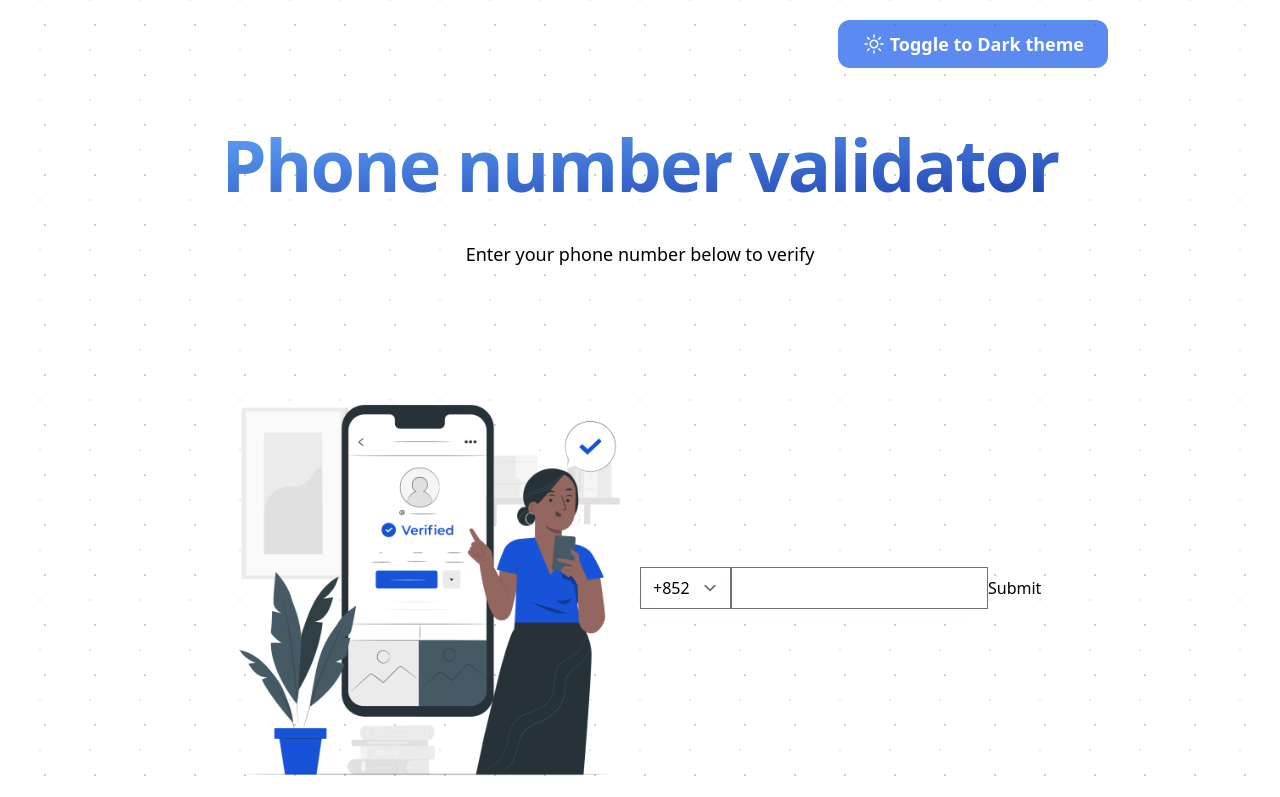
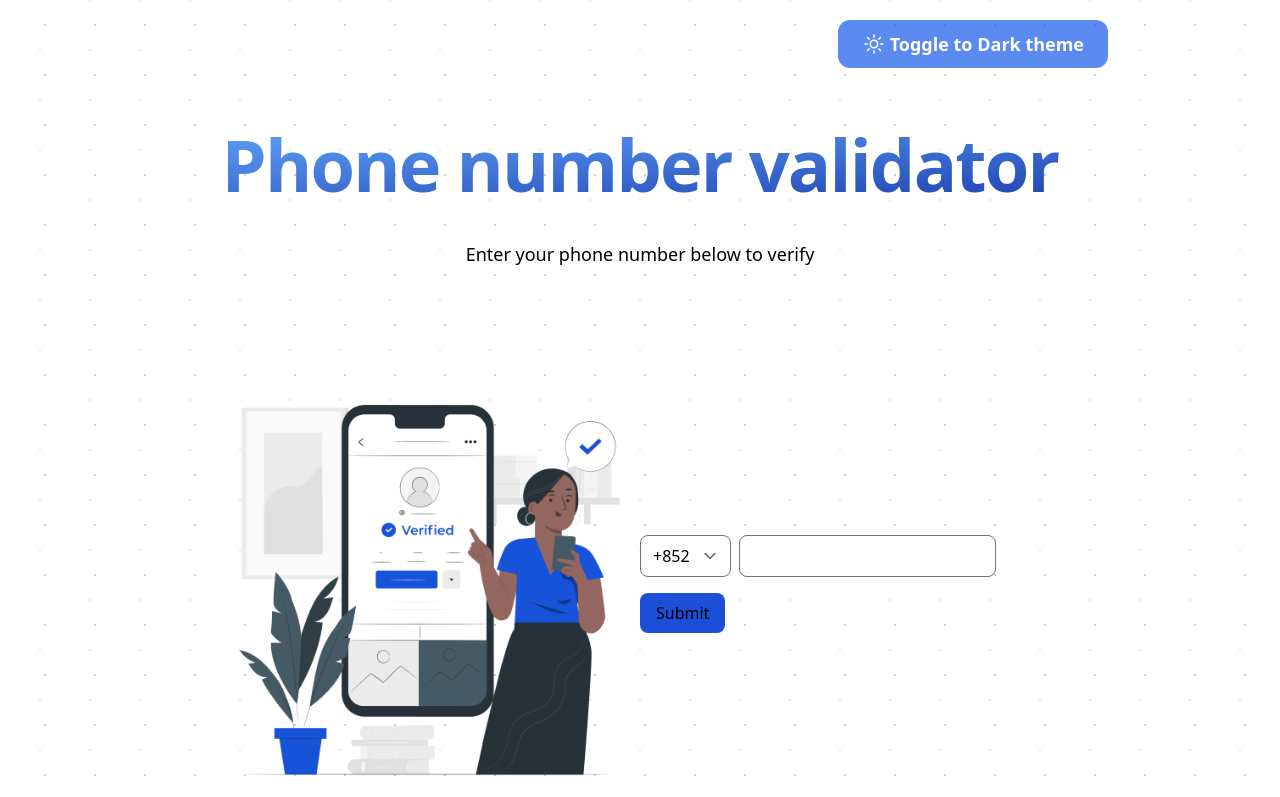
Before and after one commit to xtaaaal/phone-validation-ui, a Next.js app: page / in a window 1280 px wide. Shown: the top 797 px of the page. Built offline with nearby package versions, Linux system fonts and the light colour scheme.

Commit message:
style: custom form style

```diff
--- a/src/pages/index.module.css
+++ b/src/pages/index.module.css
@@ -22,14 +22,23 @@
   @apply text-center w-full text-lg font-medium mb-10 sm:mb-11;
 }
 .container {
-  @apply w-full max-w-7xl xl:max-w-screen-xl mx-auto p-16 flex justify-between items-center;
+  @apply w-full max-w-7xl xl:max-w-screen-xl mx-auto p-16 flex justify-between items-center flex-wrap;
 }
 .container div {
-  @apply w-1/2;
+  @apply w-1/2 min-w-[400px] mb-2;
 }
 .kvImg {
   @apply w-full;
 }
-.select {
-  @apply text-black;
+.input {
+  @apply text-black rounded-lg mr-2;
 }
+.buttonContainer {
+  @apply w-full flex justify-start mt-4;
+}
+.button {
+  @apply rounded-lg bg-blue-700 px-4 py-2;
+}
+.errorMsg {
+  @apply text-red-500;
+}
--- a/src/pages/index.tsx
+++ b/src/pages/index.tsx
@@ -55,7 +55,7 @@ const Home: NextPage = () => {
             >
               {({ isSubmitting }) => (
                 <Form>
-                  <Field as="select" name="areaCode" className={styles.select}>
+                  <Field as="select" name="areaCode" className={styles.input}>
                     {MOBILE_AREA.map((val) => {
                       return (
                         <option key={`code-${val.country}`} value={val.code}>
@@ -73,12 +73,30 @@ const Home: NextPage = () => {
                       );
                     })}
                   </Field>
-                  <ErrorMessage name="areaCode" component="div" />
-                  <Field type="tel" name="phoneNumber" />
-                  <ErrorMessage name="phoneNumber" component="div" />
-                  <button type="submit" disabled={isSubmitting}>
-                    Submit
-                  </button>
+                  <ErrorMessage
+                    name="areaCode"
+                    component="div"
+                    className={styles.errorMsg}
+                  />
+                  <Field
+                    type="tel"
+                    name="phoneNumber"
+                    className={styles.input}
+                  />
+                  <ErrorMessage
+                    name="phoneNumber"
+                    component="div"
+                    className={styles.errorMsg}
+                  />
+                  <div className={styles.buttonContainer}>
+                    <button
+                      type="submit"
+                      disabled={isSubmitting}
+                      className={styles.button}
+                    >
+                      Submit
+                    </button>
+                  </div>
                 </Form>
               )}
             </Formik>
```
Also changed, not shown: package.json (+1 -16 lines).
